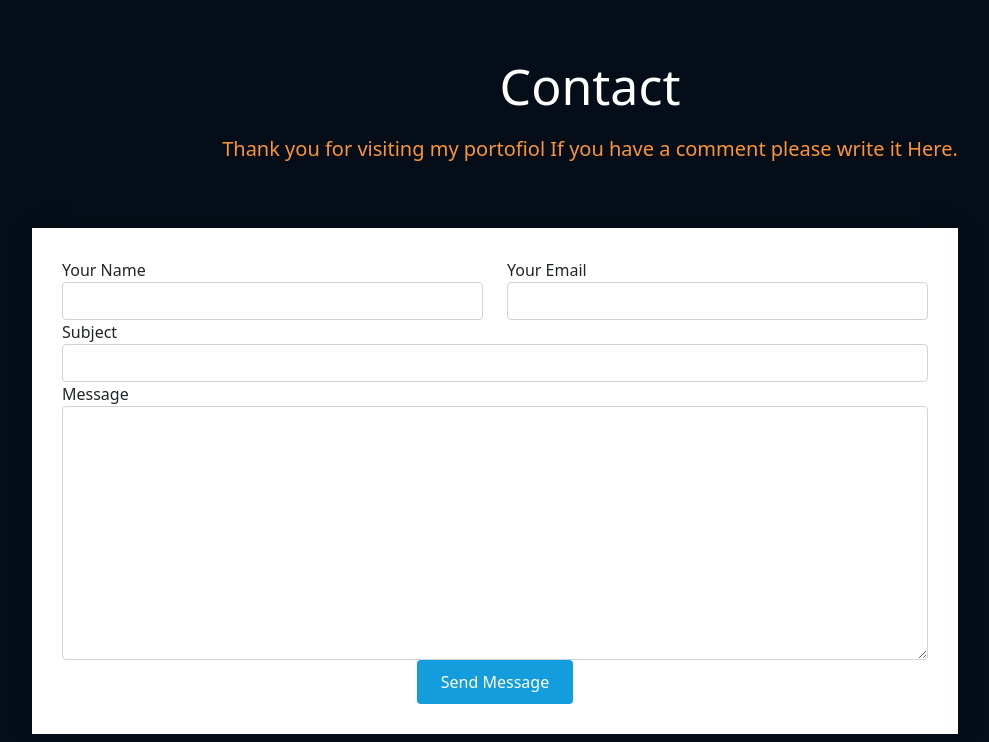
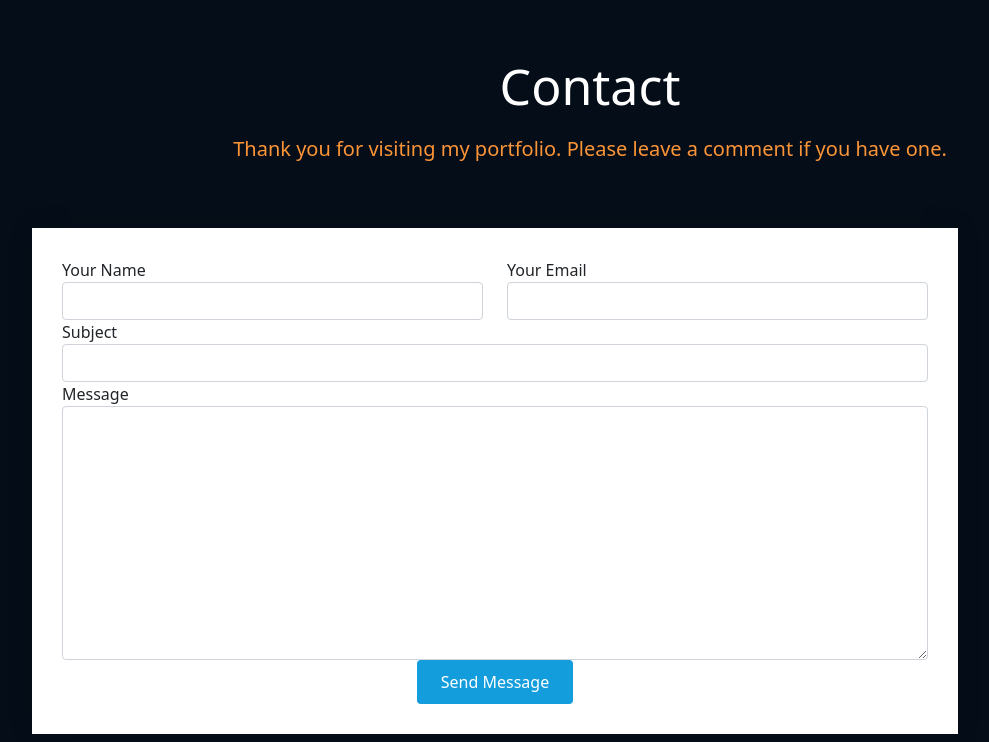
Before and after one commit to AsuleJonathan/My-online-profile, a plain HTML site: page index.html in a window 1280 px wide. Shown: the part 3300-4042 px from the top of the page, without its empty margins (50-1039 px from the left). Drawn offline with nearby package versions, Linux system fonts and the light colour scheme; files whose address does not match are found by name.

Commit message:
comment section

```diff
--- a/index.html
+++ b/index.html
@@ -266,7 +266,7 @@
 
 
             <h4>Contact</h4>
-            <p><span>Thank you for visiting my portofiol If you have a comment please write it Here.</span> </p>
+            <p><span>Thank you for visiting my portfolio. Please leave a comment if you have one.</span> </p>
 
 
             <div class="row">
```
